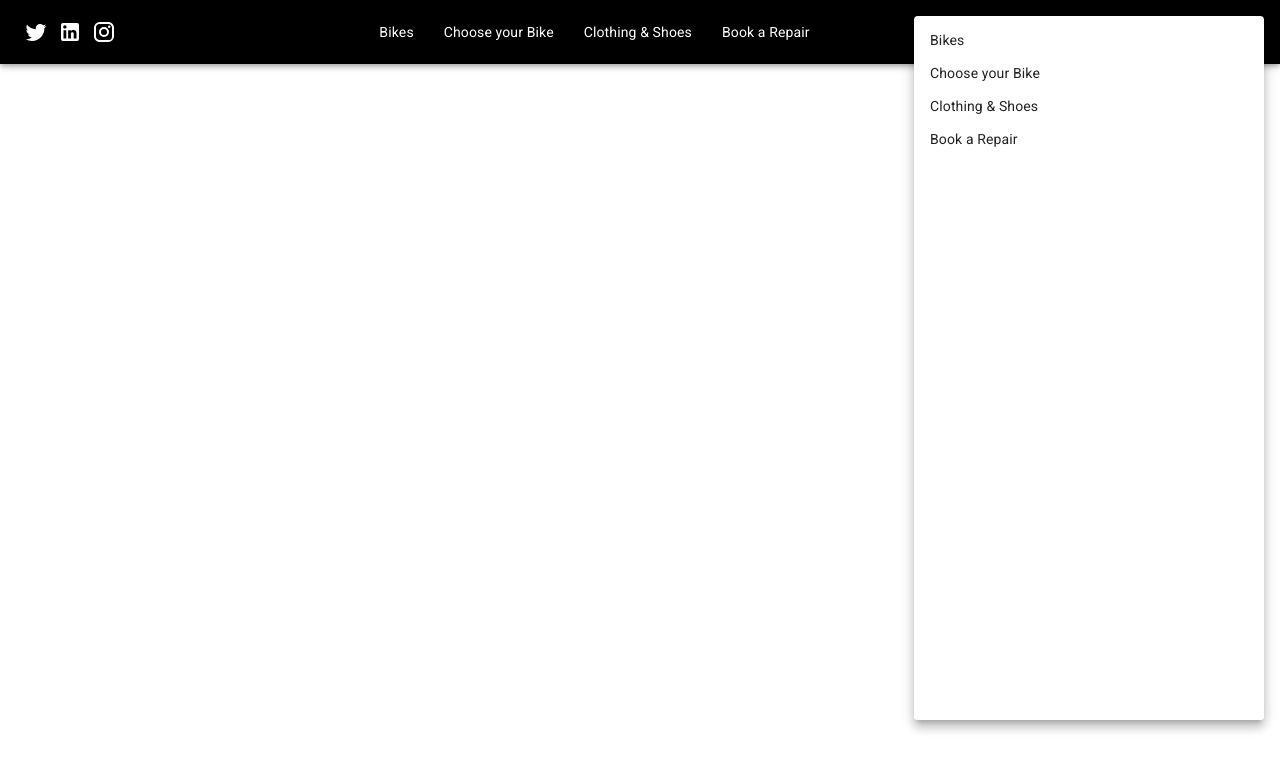
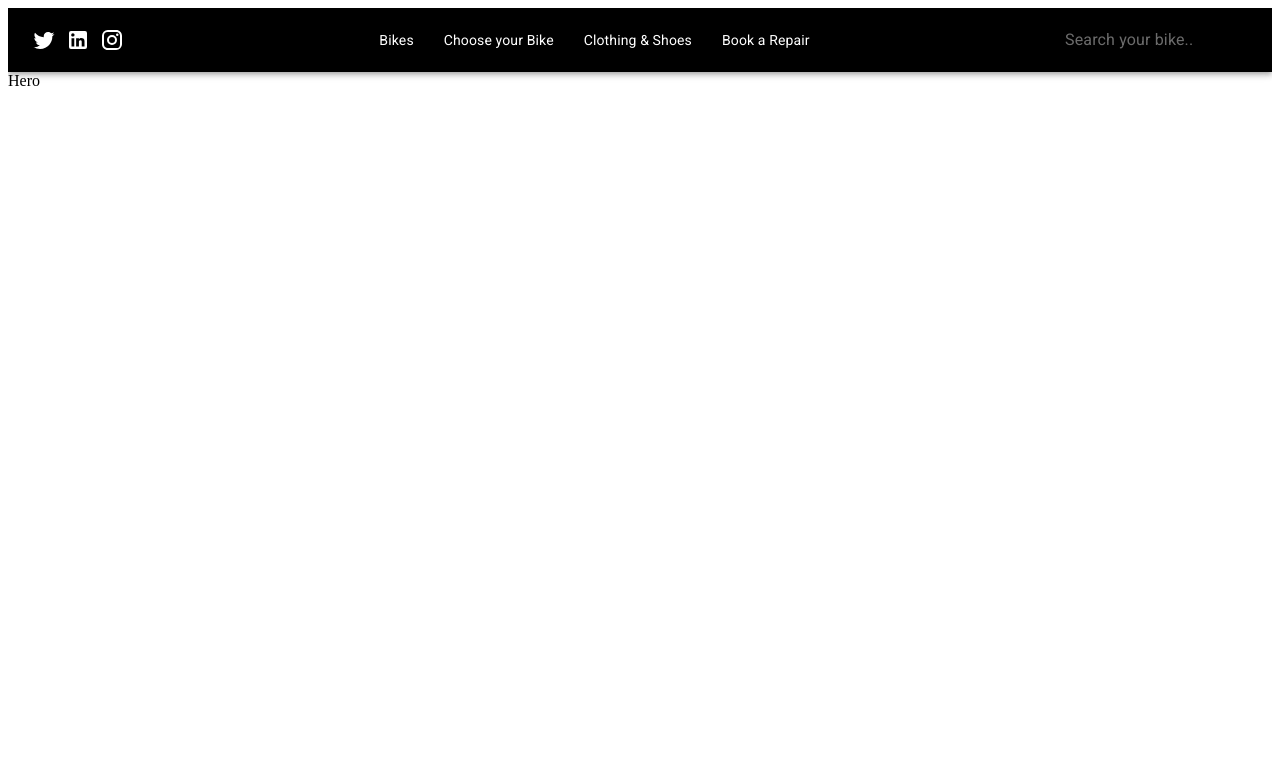
Before and after one commit to OerdBej/dashboard-mui, a React (Create React App) app: page / in a window 1280 px wide. Shown: the top 770 px of the page. Built offline with nearby package versions, Linux system fonts and the light colour scheme.

Commit message:
hero section and menu bar

```diff
--- a/src/App.js
+++ b/src/App.js
@@ -1,6 +1,12 @@
 import Navbar from "./components/navbar/Navbar";
+import Hero from "./components/hero/Hero";
 function App() {
-  return <Navbar></Navbar>;
+  return (
+    <>
+      <Navbar />
+      <Hero />
+    </>
+  );
 }
 
 export default App;
--- /dev/null
+++ b/src/components/hero/Hero.js
@@ -0,0 +1,7 @@
+import React from "react";
+
+const Hero = () => {
+  return <div>Hero</div>;
+};
+
+export default Hero;
--- a/src/components/navbar/Navbar.js
+++ b/src/components/navbar/Navbar.js
@@ -1,4 +1,4 @@
-import React from "react";
+import React, { useState } from "react";
 import {
   AppBar,
   Box,
@@ -40,8 +40,11 @@ const Navbar = () => {
     { Name: "Book a Repair", Link: "#" },
   ];
 
+  // using the state to close the menu icon
+  const [open, setOpen] = useState(false);
+
   return (
-    <AppBar sx={{ background: "black" }}>
+    <AppBar sx={{ background: "black" }} position="static">
       <StyledToolbar>
         <SocialBox>
           <TwitterIcon></TwitterIcon>
@@ -65,20 +68,23 @@ const Navbar = () => {
           />
           <MenuIcon
             sx={{ display: { xs: "block", sm: "block", md: "none" } }}
+            // closing the hamburger bar
+            onClick={() => setOpen(!open)}
           />
         </SearchBox>
       </StyledToolbar>
       <Menu
         id="demo-positioned-menu"
         aria-labelledby="demo-positioned-button"
-        open={true}
+        open={open}
+        onClose={() => setOpen(!open)}
         anchorOrigin={{
           vertical: "top",
           horizontal: "right",
         }}
         transformOrigin={{
           vertical: "top",
-          horizontal: "left",
+          horizontal: "right",
         }}
       >
         <Box sx={{ width: 350, height: "90vh" }}>
```
